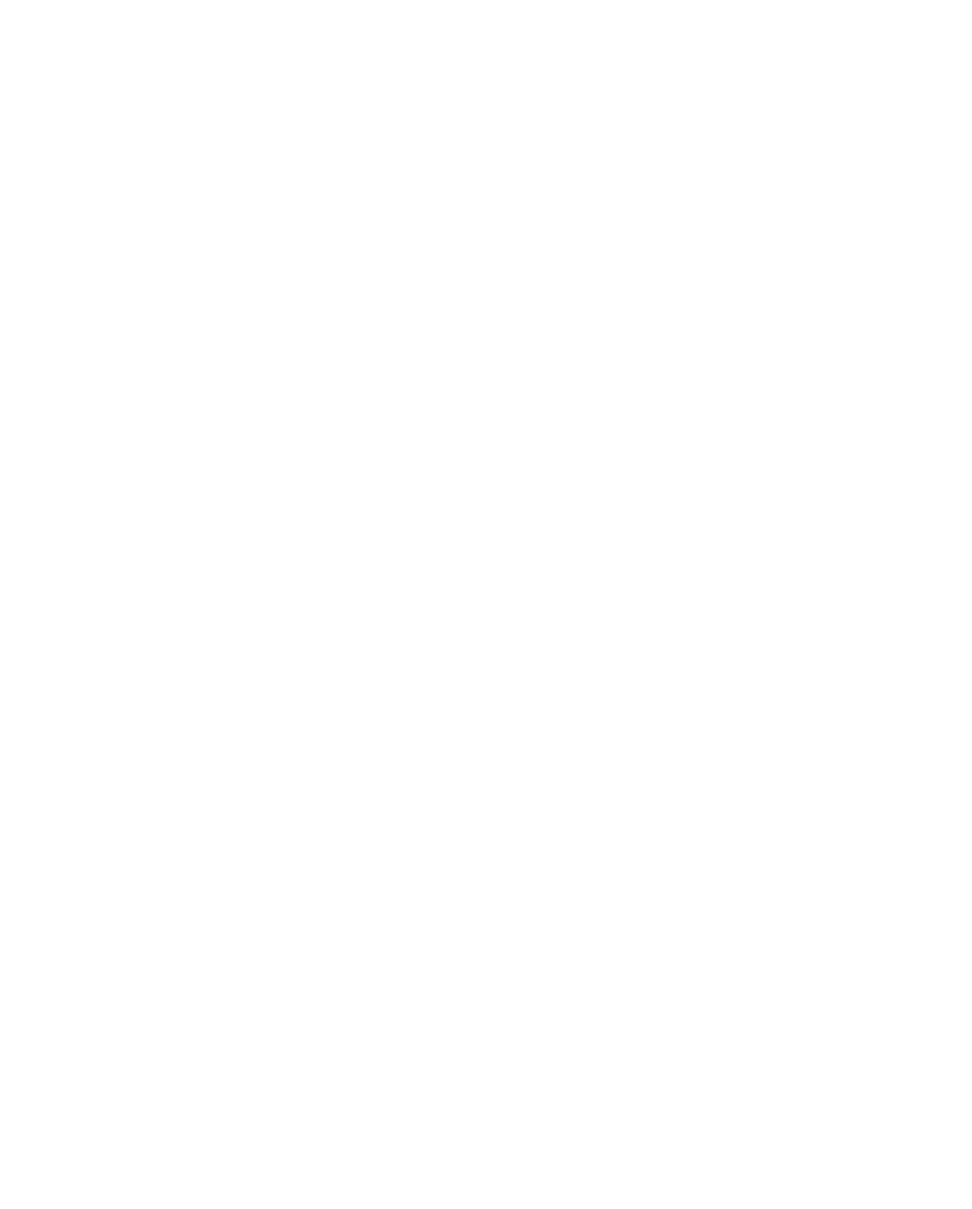
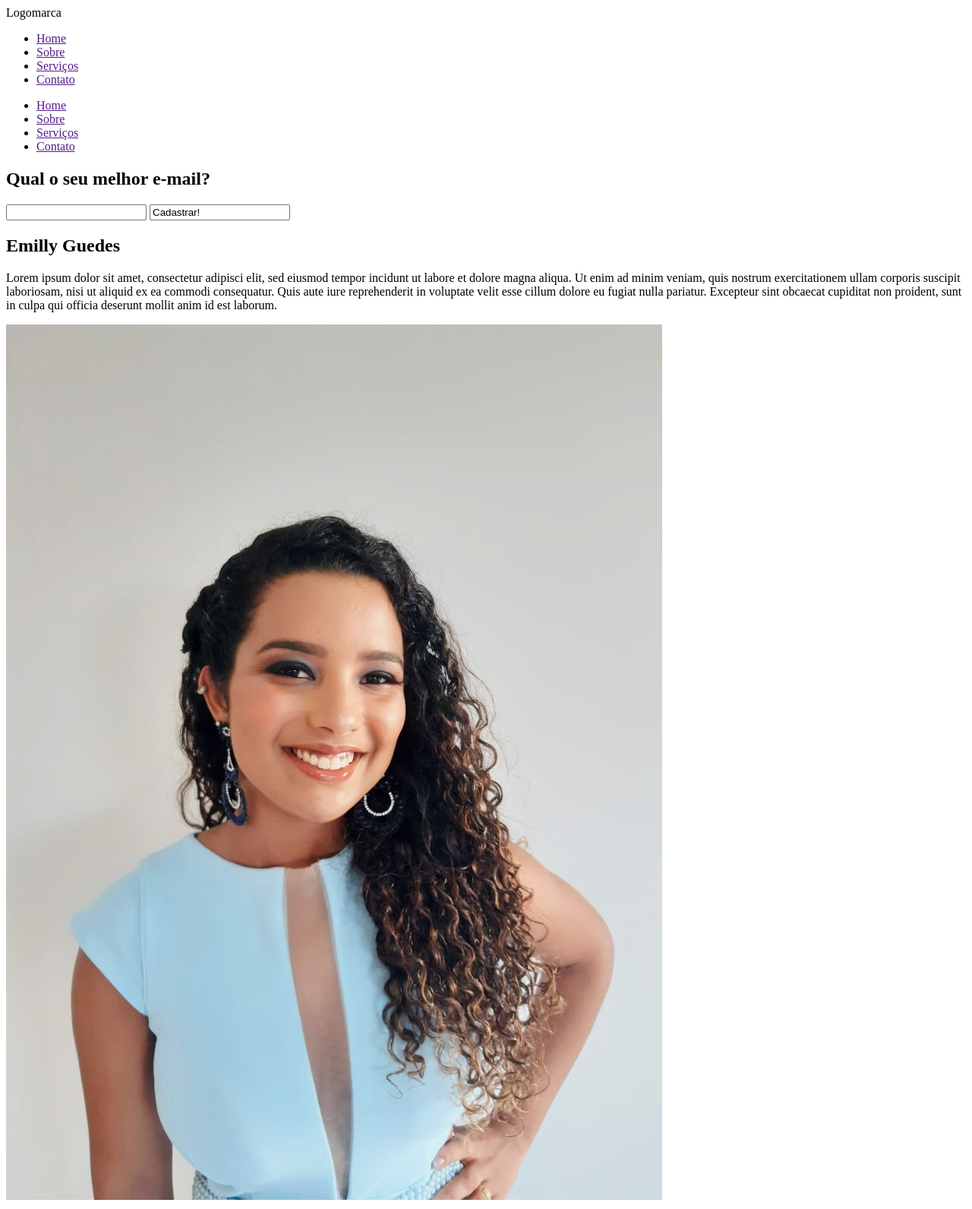
Before and after one commit to EmillyGuedes/projetoPhp, a PHP site: page / in a window 1280 px wide. Before the commit the page is empty. Shown: the whole page at 76% size. Before the commit the page ends 800 px from the top, so only its background shows below. Run offline with PHP 8.4, Linux system fonts and the light colour scheme.

Commit message:
Descrição do autor, imagem e barra de navegação.

```diff
--- a/index.php
+++ b/index.php
@@ -3,9 +3,57 @@
 <head>
     <meta charset="UTF-8">
     <meta name="viewport" content="width=device-width, initial-scale=1.0">
+    <meta name="keywords" content= "palavras-chave,do,meu,site">
+    <meta name= "description" content="Descrição do meu website">
     <title>Projeto PHP</title>
 </head>
 <body>
+<header>
+<div class="logo">Logomarca</div><!--logo-->
+<nav class="desktop">
+<ul>
+        <li><a href="">Home</a></li>
+        <li><a href="">Sobre</a></li>
+        <li><a href="">Serviços</a></li>
+        <li><a href="">Contato</a></li>
+</ul>
+</nav>
+
+<nav class="mobile">
+<ul>
+        <li><a href="">Home</a></li>
+        <li><a href="">Sobre</a></li>
+        <li><a href="">Serviços</a></li>
+        <li><a href="">Contato</a></li>
+</ul>
+</nav>
+</header>
+<section class="banner-principal">
+<form>
+<h2>Qual o seu melhor e-mail?</h2>
+<input type="e-mail" name="e-mail" required />
+<input type="submite" name="acao" value="Cadastrar!">
+</form>
+
+</section><!banner-principal-->
+<section class="descricao-autor">
+<div class="w50">
+<h2>Emilly Guedes</h2>
+<p> Lorem ipsum dolor sit amet, consectetur adipisci elit, sed eiusmod tempor incidunt ut labore et dolore magna aliqua. Ut enim ad minim veniam, quis nostrum exercitationem ullam corporis suscipit laboriosam, nisi ut aliquid ex ea commodi consequatur. Quis aute iure reprehenderit in voluptate velit esse cillum dolore eu fugiat nulla pariatur. Excepteur sint obcaecat cupiditat non proident, sunt in culpa qui officia deserunt mollit anim id est laborum.</p>
+</div><!--w50-->
+<div class="w50">
+<!--pegar imagem depois-->
+<img src="img/perfil.jpg" />
+</div><!--w50-->
+</section><!--descricao-autor-->
+</body>
+</html>
+
+
+
+
+
+</header>
 
 </body>
 </html>
```
Also changed, not shown: img/perfil.jpg (added).
